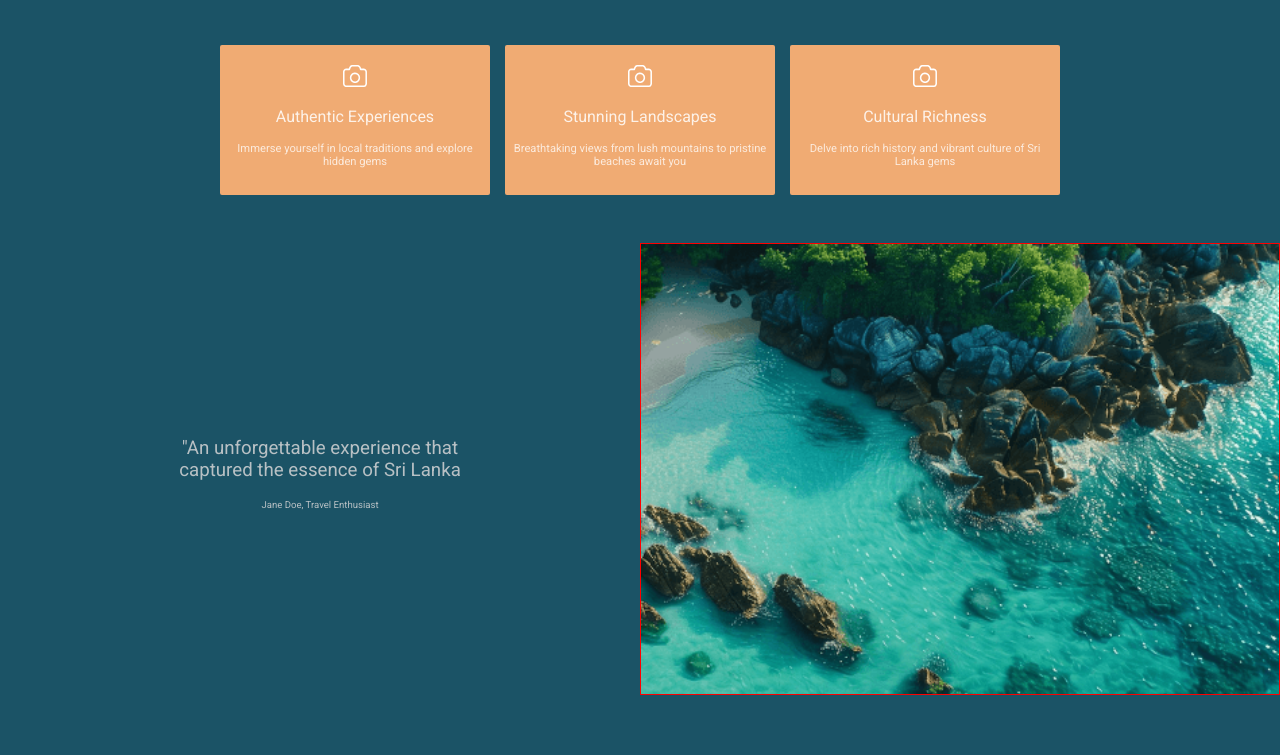
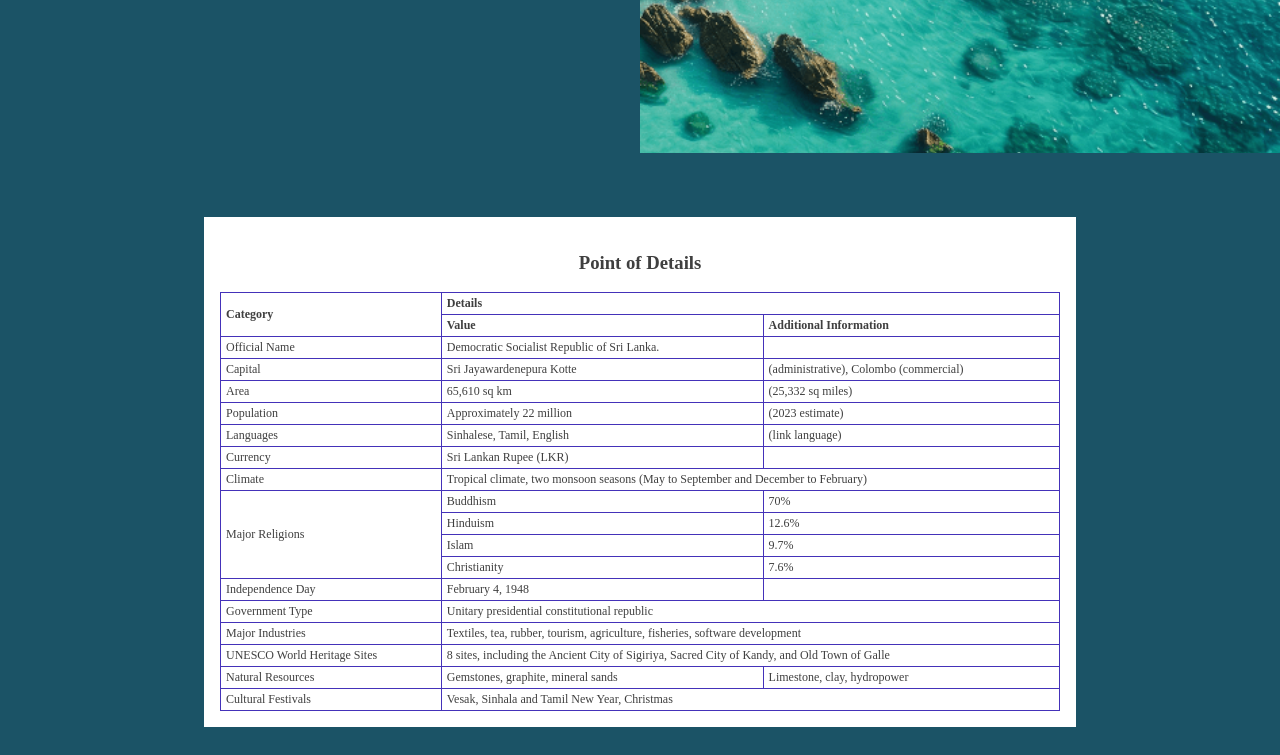
Before and after one commit to Udayanga1/travel-sri-lanka, a plain HTML site: page index.html in a window 1280 px wide. Shown: the part 2042-2797 px from the top of the page. Before the commit the page ends 2737 px from the top, so only its background shows below. Drawn offline with nearby package versions, Linux system fonts and the light colour scheme.

Commit message:
create table section

```diff
--- a/index.html
+++ b/index.html
@@ -20,12 +20,12 @@
     <p>Join our community and share your journey through the stunning<br>vistas of this island paradise</p>
     <button type="button">Start Your Journey</button>
   </section>
-  <section class="video-section">
+  <!-- <section class="video-section">
     <div class="video-container">
       <iframe  src="https://www.youtube.com/embed/armoyR05Gpg?si=q5ycTtD-fWWJQJ6a" title="YouTube video player" frameborder="0" allow="accelerometer; autoplay; clipboard-write; encrypted-media; gyroscope; picture-in-picture; web-share" referrerpolicy="strict-origin-when-cross-origin" allowfullscreen>
       </iframe>
     </div>
-  </section>
+  </section> -->
   <section class="gallery">
     <h2>Gallery of Wonders</h2>
     <p>Discover the beauty of Sri Lanka through our curated image collection</p>
@@ -73,5 +73,94 @@
       <img src="images/beach.PNG" alt="">
     </div>
   </section>
+  <section class="table-section">
+    <div class="table-wrapper">
+      <h3>Point of Details</h3>
+      <table width="100%" border="1px">
+        <tr>
+          <th rowspan="2">Category</th>
+          <th colspan="2">Details</th>
+        </tr>
+        <tr>
+          <th>Value</th>
+          <th>Additional Information</th>
+        </tr>
+        <tr>
+          <td>Official Name</td>
+          <td>Democratic Socialist Republic of Sri Lanka.</td>
+        </tr>
+        <tr>
+          <td>Capital</td>
+          <td>Sri Jayawardenepura Kotte</td>
+          <td>(administrative), Colombo (commercial)</td>
+        </tr>
+        <tr>
+          <td>Area</td>
+          <td>65,610 sq km</td>
+          <td>(25,332 sq miles)</td>
+        </tr>
+        <tr>
+          <td>Population</td>
+          <td>Approximately 22 million</td>
+          <td>(2023 estimate)</td>
+        </tr>
+        <tr>
+          <td>Languages</td>
+          <td>Sinhalese, Tamil, English</td>
+          <td>(link language)</td>
+        </tr>
+        <tr>
+          <td>Currency</td>
+          <td>Sri Lankan Rupee (LKR)</td>
+        </tr>
+        <tr>
+          <td>Climate</td>
+          <td colspan="2">Tropical climate, two monsoon seasons (May to September and December to February)</td>
+        </tr>
+        <tr>
+          <td rowspan="4">Major Religions</td>
+          <td>Buddhism</td>
+          <td>70%</td>
+        </tr>
+        <tr>
+          <td>Hinduism</td>
+          <td>12.6%</td>
+        </tr>
+        <tr>
+          <td>Islam</td>
+          <td>9.7%</td>
+        </tr>
+        <tr>
+          <td>Christianity</td>
+          <td>7.6%</td>
+        </tr>
+        <tr>
+          <td>Independence Day</td>
+          <td>February 4, 1948</td>
+        </tr>
+        <tr>
+          <td>Government Type</td>
+          <td colspan="2">Unitary presidential constitutional republic</td>
+        </tr>
+        <tr>
+          <td>Major Industries</td>
+          <td colspan="2">Textiles, tea, rubber, tourism, agriculture, fisheries, software development</td>
+        </tr>
+        <tr>
+          <td>UNESCO World Heritage Sites</td>
+          <td colspan="2">8 sites, including the Ancient City of Sigiriya, Sacred City of Kandy, and Old Town of Galle</td>
+        </tr>
+        <tr>
+          <td>Natural Resources</td>
+          <td>Gemstones, graphite, mineral sands</td>
+          <td>Limestone, clay, hydropower</td>
+        </tr>
+        <tr>
+          <td>Cultural Festivals</td>
+          <td colspan="2">Vesak, Sinhala and Tamil New Year, Christmas</td>
+        </tr>
+      </table>
+    </div>
+  </section>
 </body>
 </html>
--- a/styles/style.css
+++ b/styles/style.css
@@ -165,12 +165,30 @@ body {
 
 .testimonials .image-section {
   height: 450px;
-  border: 1px red solid;
   overflow: hidden;
 }
 
 .testimonials .image-section img {
   width: 100%;
   object-fit: cover;
+}
 
+.table-wrapper {
+  width: 840px;
+  margin: 4rem auto;
+  background-color: white;
+  color: rgba(38, 38, 38, 0.886);
+  padding: 1rem;
+  font-family: 'Times New Roman', Times, serif;
 }
+
+.table-wrapper table {
+  border-collapse: collapse;
+  border-color: rgb(68, 50, 185);
+  font-size: 0.75rem;
+}
+
+.table-wrapper table th, .table-wrapper table td {
+  padding: 3px 5px;
+  text-align: start;
+}
```
